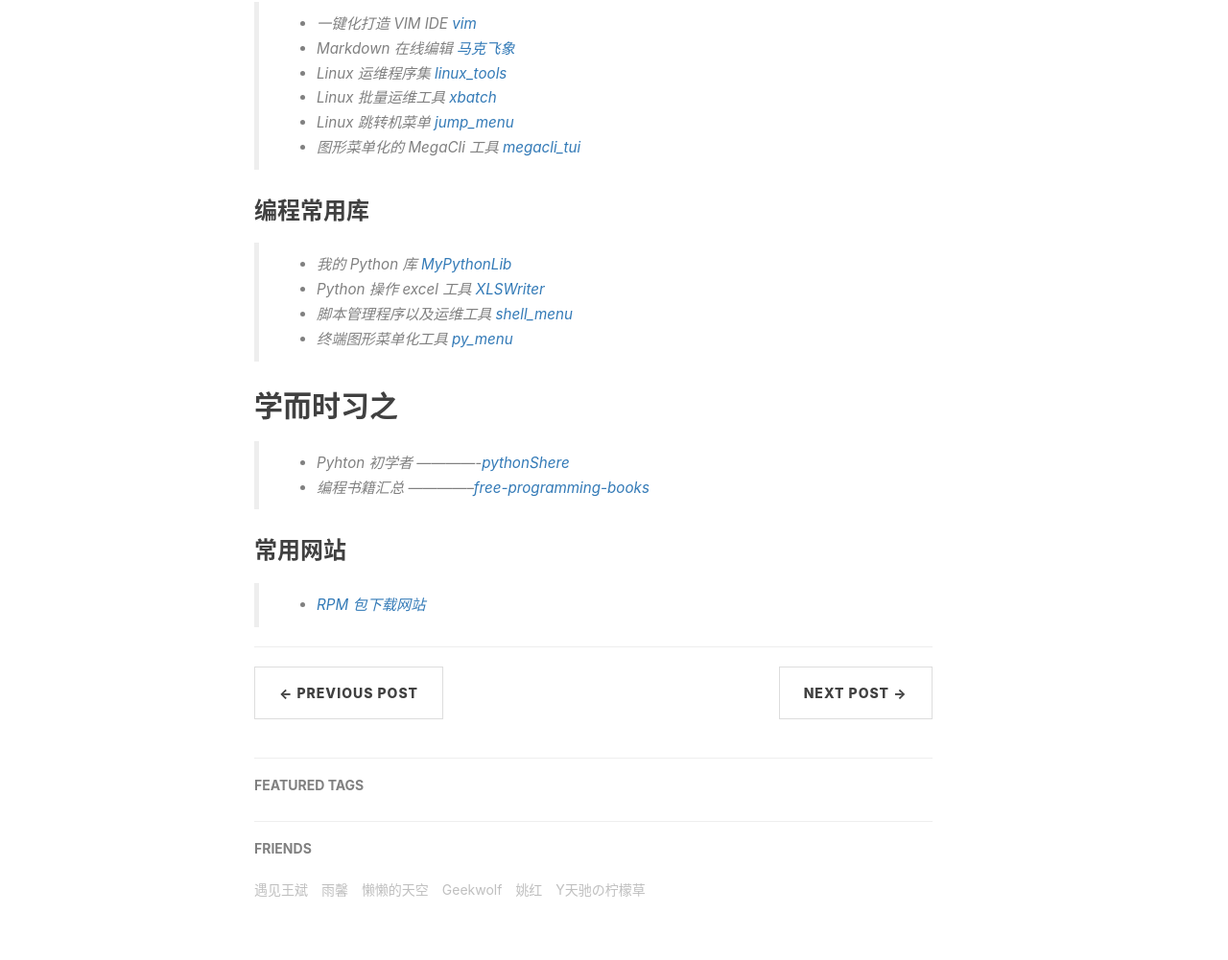
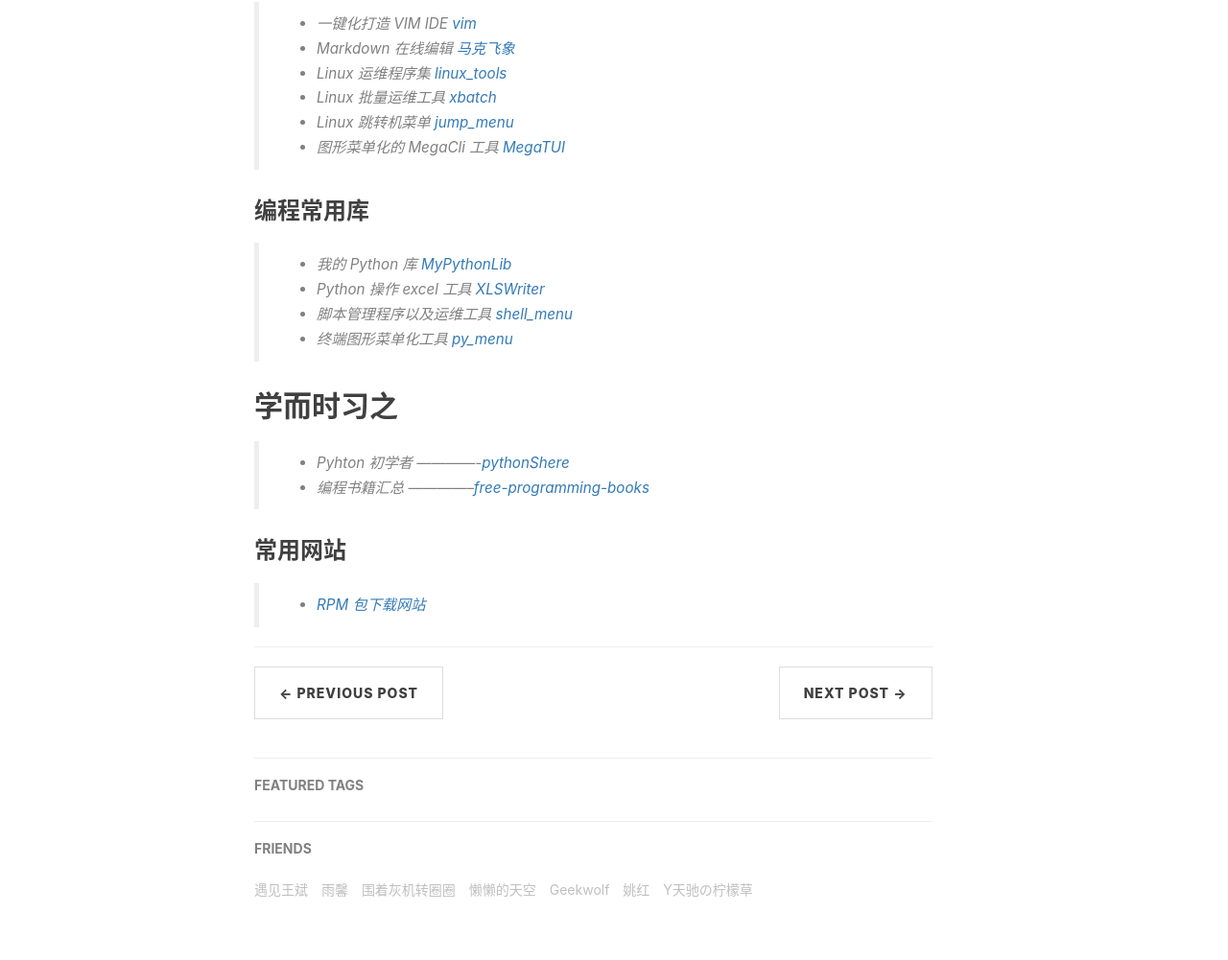
Before and after one commit to meetbill/meetbill.github.io, a Jekyll site: the page built from _posts/2016-06-19-linux.md, in a window 1280 px wide. Shown: the part 614-1615 px from the top of the page at 96% size. Built offline with Jekyll 4.4.1, drawn with Linux system fonts in a browser that asks for light colours; nearby versions of some CDN libraries; comment, search, counter and statistics services are not loaded.

Commit message:
update friend link

```diff
--- a/_config.yml
+++ b/_config.yml
@@ -90,6 +90,10 @@
         href: "http://feng139967.github.io/"
     },
     {
+        title: "围着灰机转圈圈",
+        href: "http://www.cnblogs.com/wangxin201492/"
+    },
+    {
         title: "懒懒的天空",
         href: "https://note.gitcloud.cc/blog/bluetom520"
     },
--- a/_posts/2016-06-19-linux.md
+++ b/_posts/2016-06-19-linux.md
@@ -21,7 +21,7 @@
 > * Linux 运维程序集 [linux_tools](https://github.com/BillWang139967/linux_tools)
 > * Linux 批量运维工具 [xbatch](https://github.com/BillWang139967/xbatch)
 > * Linux 跳转机菜单 [jump_menu](https://github.com/BillWang139967/jump_menu)
-> * 图形菜单化的 MegaCli 工具 [megacli_tui](https://github.com/BillWang139967/megacli_tui)
+> * 图形菜单化的 MegaCli 工具 [MegaTUI](https://github.com/BillWang139967/MegaTUI)
 
 ### 编程常用库
 
```
Also changed, not shown: _posts/2017-11-28-op.md (renamed from _posts/2017-07-28-op.md, +1 -1 lines).
